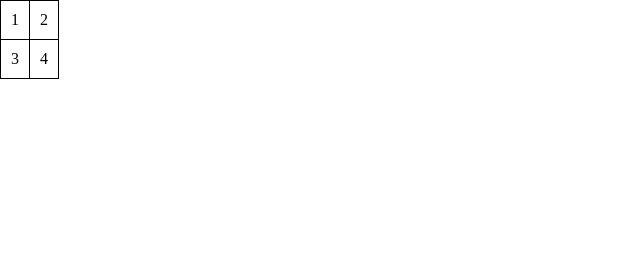
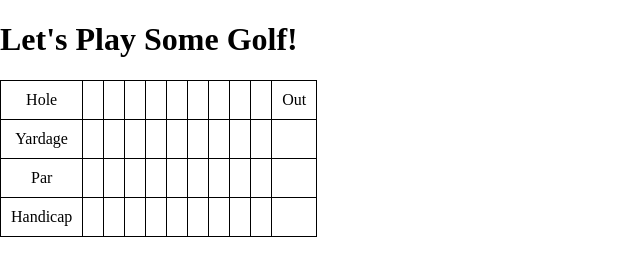
Before and after one commit to LincolnAtkinson/GolfScoreApp, a plain HTML site: page index.html in a window 1280 px wide. Both pictures are taken after a click on the button "Start Game". Shown: the whole page, without its empty margins (0-640 px from the left). Drawn offline with nearby package versions, Linux system fonts and the light colour scheme.

Commit message:
made basic layout

```diff
--- a/index.html
+++ b/index.html
@@ -26,14 +26,59 @@
             <button id="start">Start Game</button>
         </div>
         <div class="scoring hidden">
+            <h1>Let's Play Some Golf!</h1>
             <table>
                 <tr>
-                    <td>1</td>
-                    <td>2</td>
+                    <td>Hole</td>
+                    <td></td>
+                    <td></td>
+                    <td></td>
+                    <td></td>
+                    <td></td>
+                    <td></td>
+                    <td></td>
+                    <td></td>
+                    <td></td>
+                    <td>Out</td>
                 </tr>
                 <tr>
-                    <td>3</td>
-                    <td>4</td>
+                    <td>Yardage</td>
+                    <td></td>
+                    <td></td>
+                    <td></td>
+                    <td></td>
+                    <td></td>
+                    <td></td>
+                    <td></td>
+                    <td></td>
+                    <td></td>
+                    <td></td>
+                </tr>
+                <tr>
+                    <td>Par</td>
+                    <td></td>
+                    <td></td>
+                    <td></td>
+                    <td></td>
+                    <td></td>
+                    <td></td>
+                    <td></td>
+                    <td></td>
+                    <td></td>
+                    <td></td>
+                </tr>
+                <tr>
+                    <td>Handicap</td>
+                    <td></td>
+                    <td></td>
+                    <td></td>
+                    <td></td>
+                    <td></td>
+                    <td></td>
+                    <td></td>
+                    <td></td>
+                    <td></td>
+                    <td></td>
                 </tr>
             </table>
         </div>
```
